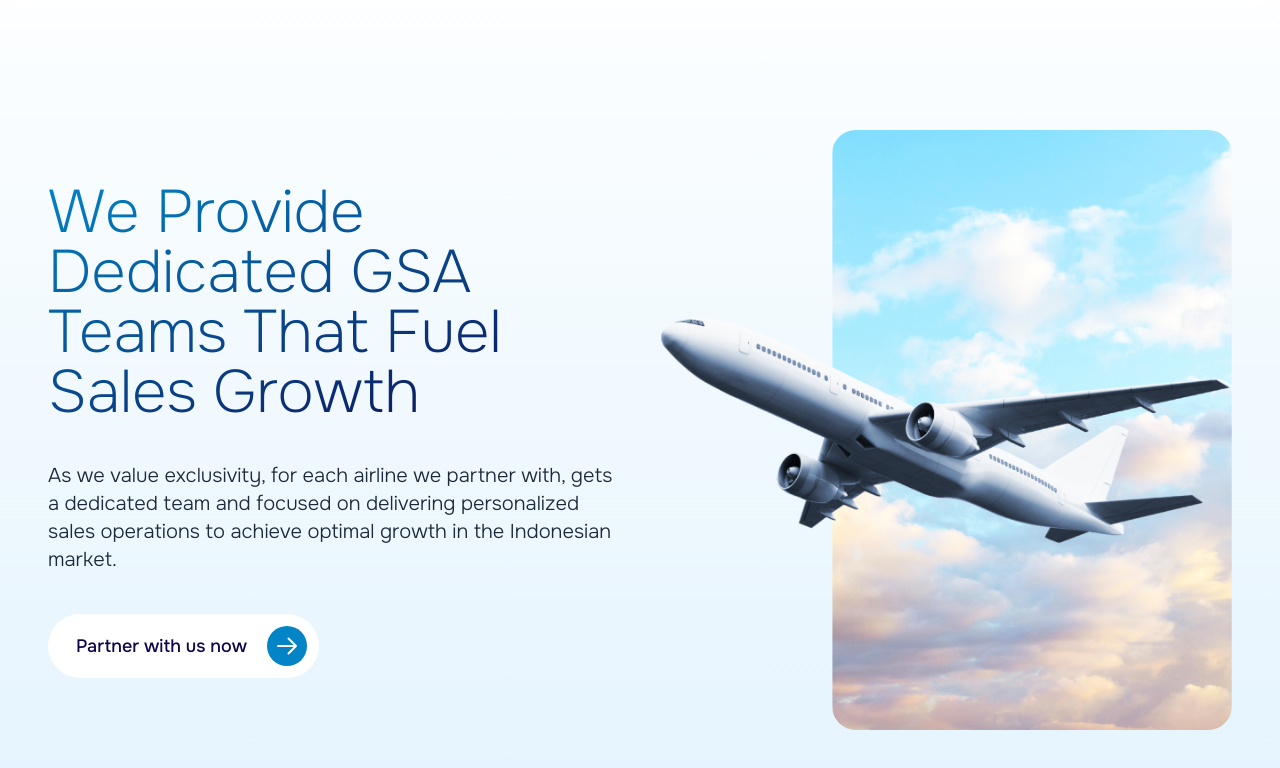
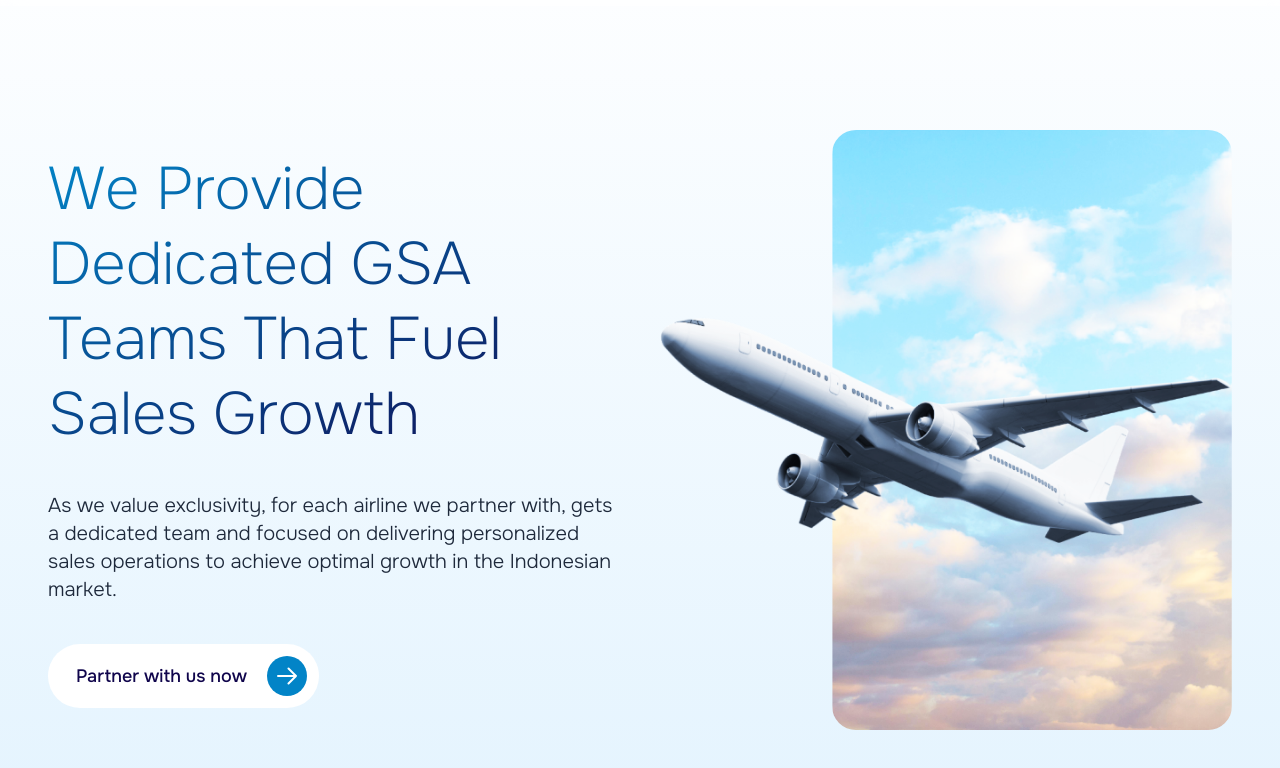
Before and after one commit to mabrurherza/aviaventura-design, an Astro site: page / in a window 1280 px wide. Shown: the part 94-862 px from the top of the page. Built offline with nearby package versions, Linux system fonts and the light colour scheme; Astro itself is replaced by a stand-in of ours.

Commit message:
style: make text-display line height to be tight
If not, the letter "y" will be cropped of, and I added ! in front of the
classname to add `!important` using tailwind. If I don't put the
`!important`, the `line-height` will be used from `text-{4,5,6}xl`
instead.

```diff
--- a/src/pages/about.astro
+++ b/src/pages/about.astro
@@ -9,7 +9,7 @@ import Teams from "../components/Teams.astro"
   <Navbar />
   <main class="container mx-auto flex flex-col gap-8 pt-40 lg:flex-row lg:gap-20 lg:pt-56">
     <div class="flex-1">
-      <h1 class="text-display mb-8 !leading-tight lg:mb-12 lg:max-w-[8ch]">Our Company</h1>
+      <h1 class="text-display mb-8 lg:mb-12 lg:max-w-[8ch]">Our Company</h1>
       <p>Established in December 2016, AVIAVENTURA is a part of Ayuberga, one of the leading and notable GSA in Indonesia.</p>
       <p>With a team of experienced professionals and strong industry connections, we are committed to enhancing our partners' market presence and delivering exceptional service. Our goal is to be the preferred partner in the aviation and tourism sectors, driving growth and success for all our stakeholders.</p>
     </div>
--- a/src/pages/index.astro
+++ b/src/pages/index.astro
@@ -10,7 +10,7 @@ import BtnPrimary from "../components/BtnPrimary.astro"
   <main class="bg-gradient-to-b from-white to-sky-100 pt-40 lg:py-56">
     <div class="container mx-auto flex flex-col gap-10 lg:flex-row">
       <div class="flex flex-1 flex-col justify-center gap-10">
-        <h1 class="text-display leading-snug">We Provide Dedicated GSA Teams That Fuel Sales Growth</h1>
+        <h1 class="text-display">We Provide Dedicated GSA Teams That Fuel Sales Growth</h1>
         <p class="text-xl">As we value exclusivity, for each airline we partner with, gets a dedicated team and focused on delivering personalized sales operations to achieve optimal growth in the Indonesian market.</p>
         <BtnPrimary link="#" text="Partner with us now" theme="white">
       </div>
--- a/src/styles/global.css
+++ b/src/styles/global.css
@@ -11,5 +11,5 @@ body {
 }
 
 .text-display {
-  @apply text-4xl md:text-5xl xl:text-6xl font-extralight bg-gradient-to-br from-sky-600 to-brand bg-clip-text text-transparent;
+  @apply text-4xl md:text-5xl xl:text-6xl font-extralight bg-gradient-to-br from-sky-600 to-brand bg-clip-text text-transparent !leading-tight;
 }
```
